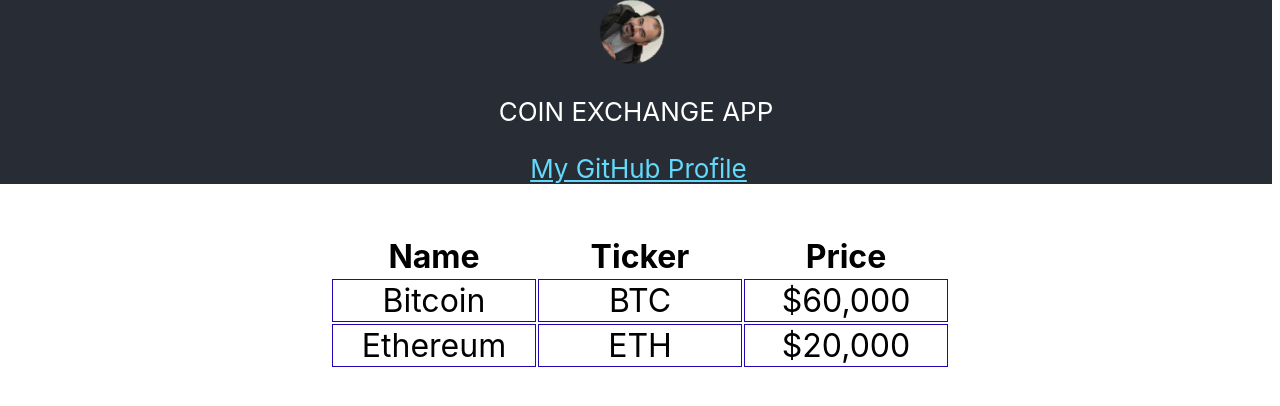
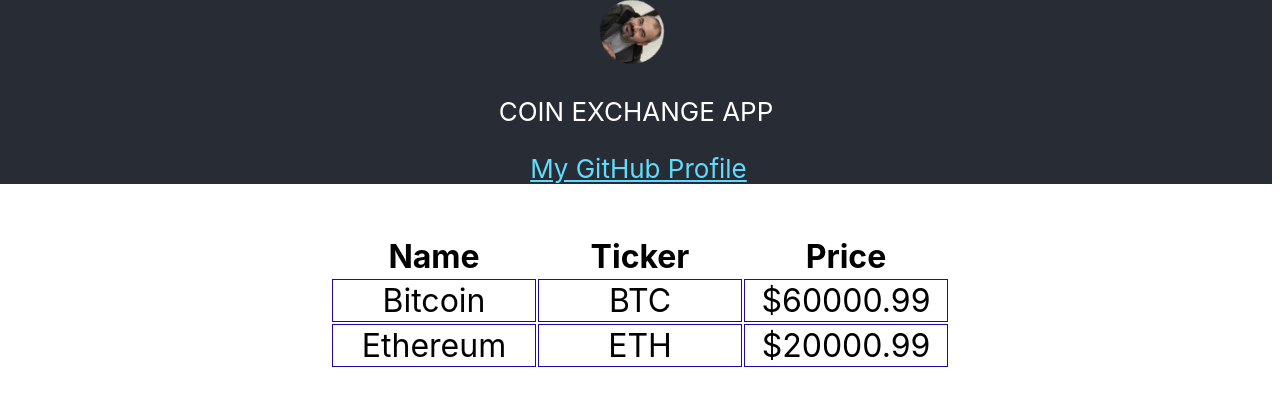
Before and after one commit to plamen5rov/moralis-react-101, a React (Create React App) app in the folder coin-exchange/: page / in a window 1280 px wide. Shown: the top 406 px of the page. Built offline with nearby package versions, Linux system fonts and the light colour scheme.

Commit message:
prop types added

```diff
--- a/coin-exchange/src/App.js
+++ b/coin-exchange/src/App.js
@@ -1,6 +1,7 @@
 import logo from './plamen.jpeg';
 import './App.css';
-import Coin from './components/Coin/Coin'
+import Coin from './components/Coin/Coin';
+
 
 function App() {
   return (
@@ -34,12 +35,13 @@ function App() {
           </tr>
         </thead>
         <tbody>
-          <Coin name="Bitcoin" ticker="BTC" price="$60,000" />
-          <Coin name="Ethereum" ticker="ETH" price="$20,000" />
+          <Coin name="Bitcoin" ticker="BTC" price={60000.99} />
+          <Coin name="Ethereum" ticker="ETH" price={20000.99} />
         </tbody>
       </table>
     </div>
   );
 }
 
+
 export default App;
--- a/coin-exchange/src/components/Coin/Coin.jsx
+++ b/coin-exchange/src/components/Coin/Coin.jsx
@@ -1,5 +1,6 @@
-import React, { Component } from 'react'
-import './Coin.css'
+import React, { Component } from 'react';
+import './Coin.css';
+import PropTypes from 'prop-types';
 
 export default class Coin extends Component {
     render() {
@@ -7,8 +8,15 @@ export default class Coin extends Component {
             <tr className='coin-row'>
                 <td>{this.props.name}</td>
                 <td>{this.props.ticker}</td>
-                <td>{this.props.price}</td>
+                <td>${this.props.price}</td>
             </tr>
         )
     }
 }
+
+Coin.propTypes = {
+    name: PropTypes.string.isRequired,
+    ticker: PropTypes.string.isRequired,
+    price: PropTypes.number.isRequired
+
+}
```
